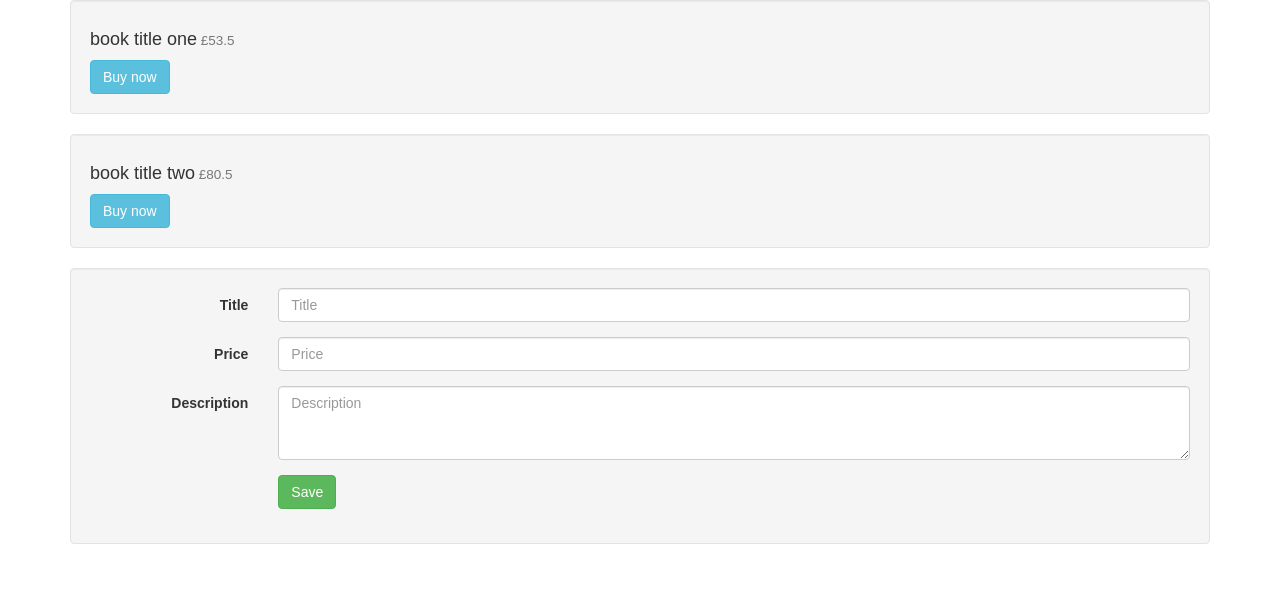
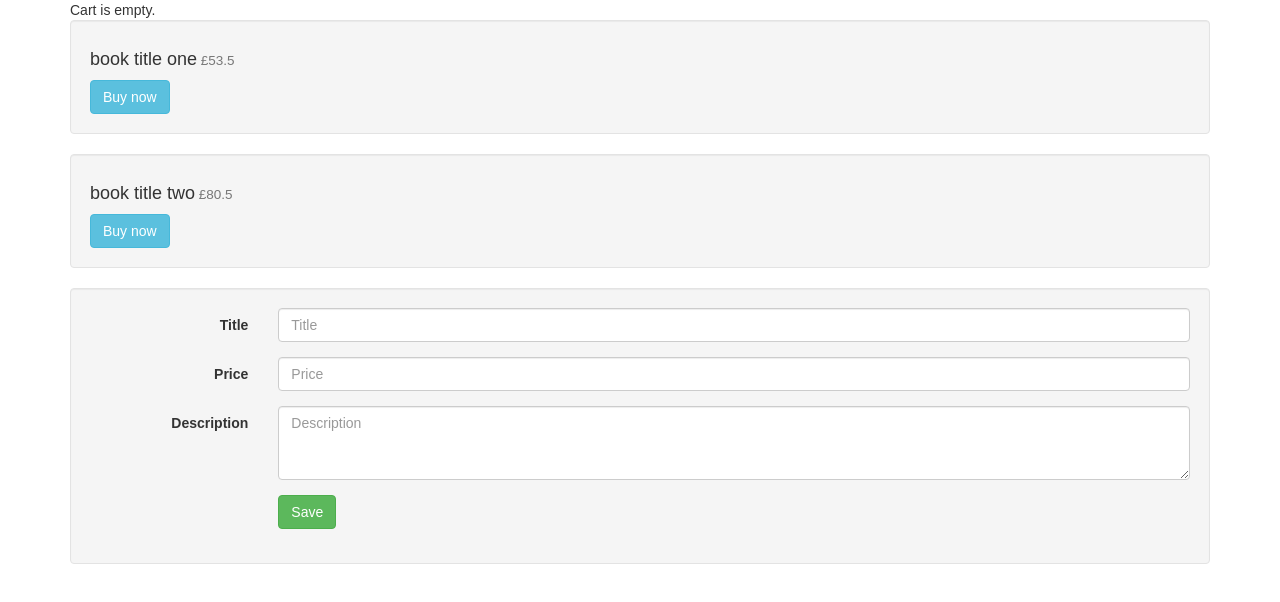
Before and after one commit to tabasomaryamanesh/reactonlineshop, a React (Create React App) app: page / in a window 1280 px wide. Shown: the top 602 px of the page. Built offline with nearby package versions, Linux system fonts and the light colour scheme.

Commit message:
adding cart.js and adding it to book item

```diff
--- a/src/components/pages/bookItem.js
+++ b/src/components/pages/bookItem.js
@@ -1,6 +1,24 @@
 import React, { Component } from "react";
+import { connect } from "react-redux";
+import { bindActionCreators } from "redux";
+import { addToCart } from "../../actions/cartActions";
 
 class BookItem extends Component {
+  // function that dispatches the addToCart action
+  handleAddToCart() {
+    //we want to call the action
+    const book = [
+      ...this.props.cart,
+      {
+        id: this.props.id,
+        title: this.props.title,
+        price: this.props.price,
+        description: this.props.description
+      }
+    ];
+    this.props.addToCart(book);
+  }
+
   render() {
     return (
       <div className="well">
@@ -9,10 +27,31 @@ class BookItem extends Component {
           <small> £{this.props.price}</small>
         </h4>
         <p>{this.props.description}</p>
-        <button className="btn btn-info btn-small">Buy now</button>
+        <button
+          onClick={this.handleAddToCart.bind(this)}
+          className="btn btn-info btn-small"
+        >
+          Buy now
+        </button>
       </div>
     );
   }
 }
 
-export default BookItem;
+function mapStateToProps(state) {
+  console.log(state);
+
+  return {
+    cart: state.carts.cart
+  };
+}
+function mapDispatchToProps(dispatch) {
+  return bindActionCreators(
+    {
+      addToCart: addToCart
+    },
+    dispatch
+  );
+}
+
+export default connect(mapStateToProps, mapDispatchToProps)(BookItem);
--- a/src/components/pages/booksList.js
+++ b/src/components/pages/booksList.js
@@ -4,6 +4,7 @@ import { bindActionCreators } from "redux";
 import { getBooks } from "../../actions/bookActions";
 import BookItem from "./bookItem";
 import BookForm from "./bookForm";
+import Cart from "./cart";
 
 class BooksList extends Component {
   // Dispatch an action
@@ -39,6 +40,9 @@ class BooksList extends Component {
     });
     return (
       <div className="container">
+        <div>
+          <Cart />
+        </div>
         <div>{booksList}</div>
         <div className="well">
           <BookForm />
@@ -49,6 +53,7 @@ class BooksList extends Component {
 }
 
 // having access to the state
+// this method returns the book array from the state
 function mapStateToProps(state) {
   return {
     books: state.books.books
--- /dev/null
+++ b/src/components/pages/cart.js
@@ -0,0 +1,36 @@
+import React, { Component } from "react";
+import { connect } from "react-redux";
+
+class Cart extends Component {
+  render() {
+    if (this.props.cart.length === 0) {
+      return this.renderEmpty();
+    } else {
+      return this.renderEmpty();
+    }
+  }
+
+  renderCart() {
+    const cartItemsList = this.props.cart.map(function(cartArray) {
+      return <div key={cartArray.id}>{cartArray.title}</div>;
+    });
+
+    const title = <badge> Items: {this.cartItemsList.length} </badge>;
+    return (
+      <div>
+        <panel header={title}>{this.cartItemsList}</panel>
+      </div>
+    );
+  }
+
+  renderEmpty() {
+    return <div>Cart is empty.</div>;
+  }
+}
+function mapStateToProps(state) {
+  console.log(state);
+  return {
+    cart: state.carts.cart
+  };
+}
+export default connect(mapStateToProps)(Cart);
--- a/src/reducers/cartReducers.js
+++ b/src/reducers/cartReducers.js
@@ -1,12 +1,10 @@
-export function cartReducers(state = {cart:[]}, action){
+export function cartReducers(state = { cart: [] }, action) {
+  switch (action.type) {
+    case "CART_ADD":
+      return { cart: [...state, ...action.payload] };
 
-    switch(action.type){
-
-        case "CART_ADD":
-            return {cart:[...state.cart, ...action.payload] }
-
-        default:
-            break;
-    }
-    return state;
+    default:
+      break;
+  }
+  return state;
 }
```
